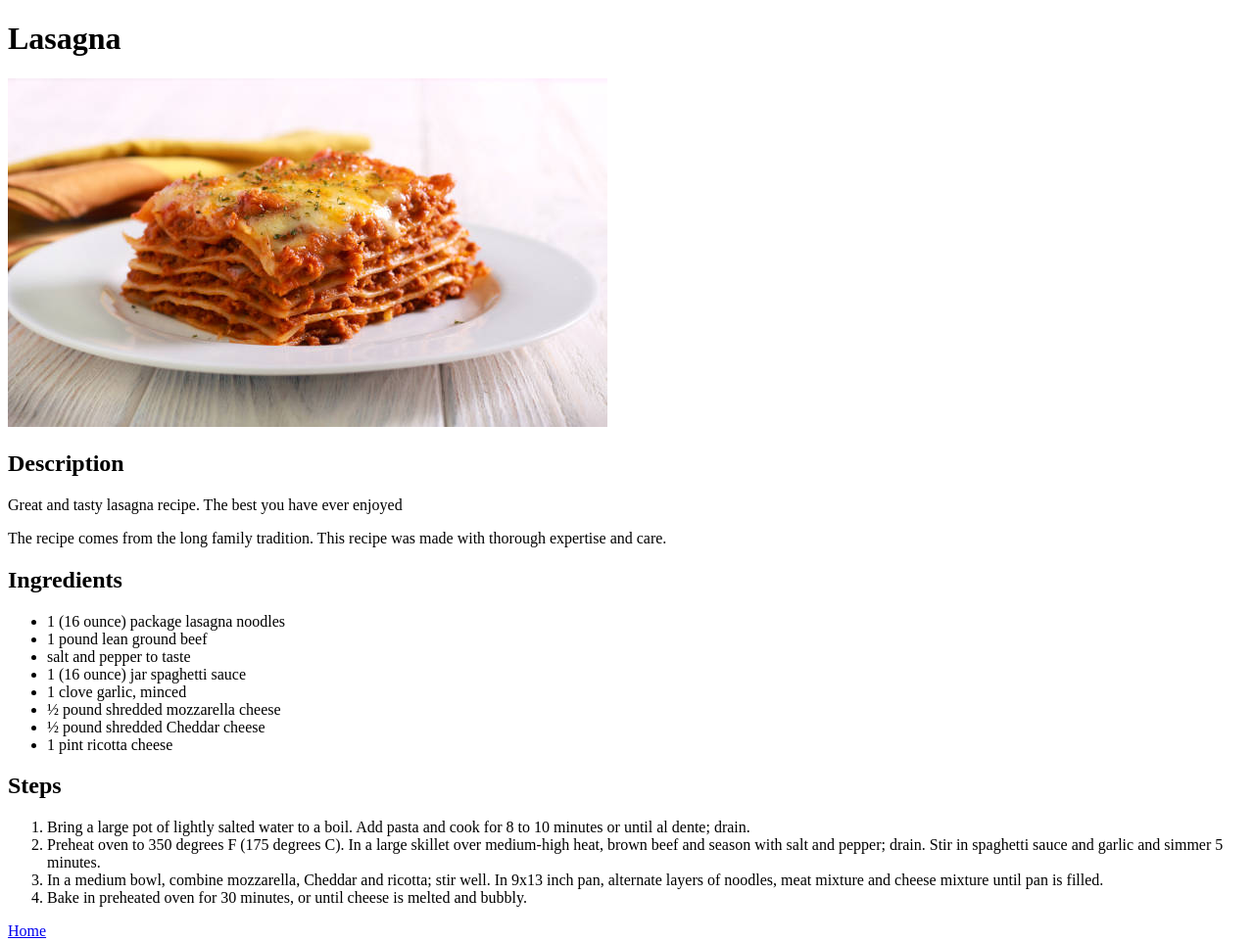
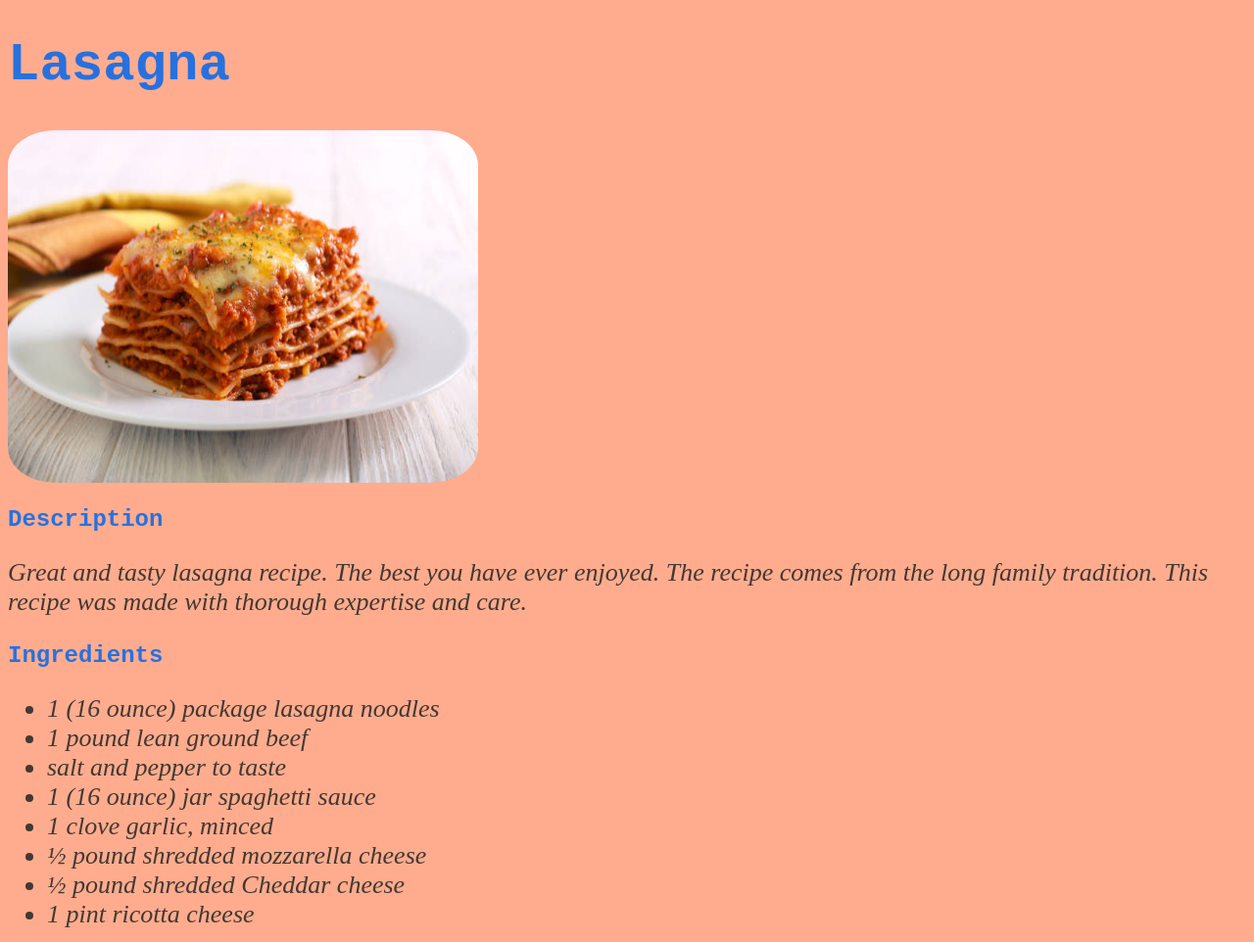
Before and after one commit to FSOsuit/odin-recipes, a plain HTML site: page recipes/lasagna.html in a window 1280 px wide. Shown: the top 962 px of the page at 98% size. Drawn offline with Linux system fonts and the light colour scheme.

Commit message:
added css to all the pages

```diff
--- a/recipes/lasagna.html
+++ b/recipes/lasagna.html
@@ -3,15 +3,15 @@
     <head>
         <meta charset="UTF-8">
         <title>Lasagna</title>
-
+        <link rel="stylesheet" href="../styles.css">
     </head>
 
     <body>
-        <h1>Lasagna</h1>
+        <h1 id="page-title">Lasagna</h1>
         <img src="../images/lasagna.jpg" alt="Lasagna">
         <h2>Description</h2>
-        <p>Great and tasty lasagna recipe. The best you have ever enjoyed</p>
-        <p>The recipe comes from the long family tradition. This recipe was made with thorough expertise and care.</p>
+        <p>Great and tasty lasagna recipe. The best you have ever enjoyed.
+            The recipe comes from the long family tradition. This recipe was made with thorough expertise and care.</p>
 
         <h2>Ingredients</h2>
 
--- a/styles.css
+++ b/styles.css
@@ -4,22 +4,36 @@ html {
 
 #home-title {
     text-align: center;
-}
-
-h1 {
-    color: blue;
+    color: rgb(140, 0, 255);
     font-size: 72px;
 }
 
-img {
-    height: 360px;
-    display: block;
-    margin-left: auto;
-    margin-right: auto;
-    width: 50%;
+
+
+.pages {
+    font-size: 56px;
+    color: rgb(140, 0, 255);
 }
 
-
-ul {
+#page-title, h2 {
+    font-family: 'Courier New', Courier, monospace;
+    font-weight: bold;
+    color:rgb(39, 113, 223);
 
 }
+
+#page-title {
+    font-size: 54px;
+}
+
+img {
+    width: 480px;
+    height: 360px;
+    border-radius: 10%;
+}
+
+p, ul, ol {
+    color: rgb(66, 57, 50);
+    font-style: italic;
+    font-size: 26px;
+}
```
Also changed, not shown: index.html (+4 -4 lines), recipes/pcheesecake.html (+1 -0 lines), recipes/roast_turkey.html (+1 -0 lines).
